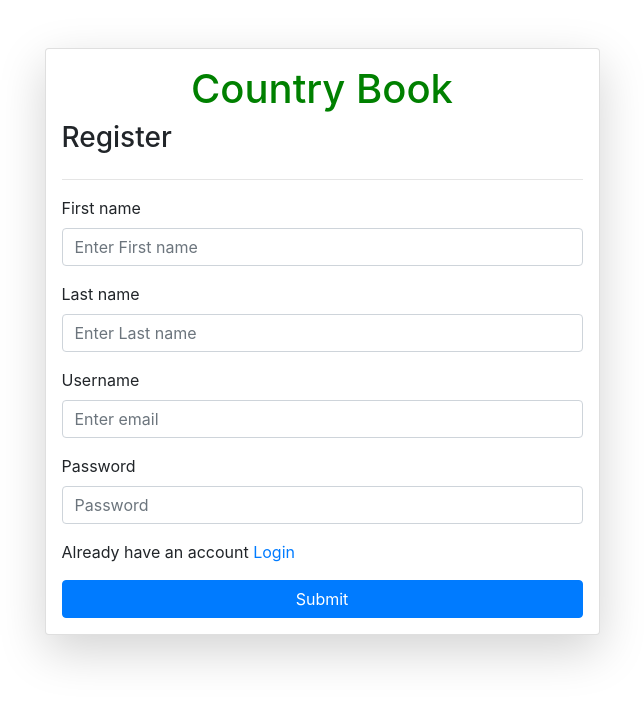
After one commit to mdashik313/country_book, a Django app: template country_finder/templates/registration/signup.html in a window 1280 px wide. The commit adds this page. Shown: the top 703 px of the page, without its empty margins (318-962 px from the left). Run offline with Django 5.2, Linux system fonts and the light colour scheme; the template is opened without the code that fills it, so the values that code supplies are empty; some libraries are stand-ins or nearby versions.

```diff
--- a/country_book/urls.py
+++ b/country_book/urls.py
@@ -1,26 +1,8 @@
-"""
-URL configuration for country_book project.
-
-The `urlpatterns` list routes URLs to views. For more information please see:
-    https://docs.djangoproject.com/en/5.1/topics/http/urls/
-Examples:
-Function views
-    1. Add an import:  from my_app import views
-    2. Add a URL to urlpatterns:  path('', views.home, name='home')
-Class-based views
-    1. Add an import:  from other_app.views import Home
-    2. Add a URL to urlpatterns:  path('', Home.as_view(), name='home')
-Including another URLconf
-    1. Import the include() function: from django.urls import include, path
-    2. Add a URL to urlpatterns:  path('blog/', include('blog.urls'))
-"""
 
 from django.contrib import admin
 from django.urls import path, include
-from country_finder.views import api_overview  # Import the api_overview view
 
 urlpatterns = [
     path('admin/', admin.site.urls),
-    path('', include('country_finder.urls')),
-    path('', api_overview),  # Make sure the root path points to the API overview
+    path("", include(("country_finder.urls", "country_finder"), "country_finder"))
 ]
--- a/country_finder/models.py
+++ b/country_finder/models.py
@@ -1,6 +1,5 @@
 from django.db import models
-
-# Create your models here.
+from django.contrib.auth.models import User
 
 class Language(models.Model):
     name = models.CharField(max_length=50)
--- /dev/null
+++ b/country_finder/templates/registration/signup.html
@@ -0,0 +1,65 @@
+<!DOCTYPE html>
+<html lang="en">
+<head>
+    <meta charset="UTF-8">
+    <meta name="viewport" content="width=device-width, initial-scale=1.0">
+    <link href="https://maxcdn.bootstrapcdn.com/bootstrap/4.5.2/css/bootstrap.min.css" rel="stylesheet">
+    <title>Registration Form</title>
+</head>
+<body>
+    <div class="container mt-5">
+        <!-- Registration form -->
+        <form autocomplete="off" class="col-6 mx-auto card p-3 shadow-lg" method="post" enctype="multipart/form-data">
+            {% csrf_token %}  <!-- CSRF token for security -->
+
+            <!-- Registration form heading -->
+            <h1 style="text-align: center;"><span style="color: green;">Country Book</span></h1>
+            <h3>Register</h3>
+            <hr>
+
+            <!-- Display error/success messages -->
+            {% if messages %}
+            <div class="alert alert-primary" role="alert">
+                {% for message in messages %}
+                {{ message }}
+                {% endfor %}
+            </div>
+            {% endif %}
+
+            <!-- First Name input field -->
+            <div class="form-group">
+                <label for="exampleInputEmail1">First name</label>
+                <input type="text" class="form-control" id="exampleInputEmail1" aria-describedby="emailHelp"
+                    placeholder="Enter First name" name="first_name" required>
+            </div>
+
+            <!-- Last Name input field -->
+            <div class="form-group">
+                <label for="exampleInputEmail1">Last name</label>
+                <input type="text" name="last_name" class="form-control" id="exampleInputEmail1"
+                    aria-describedby="emailHelp" placeholder="Enter Last name" required>
+            </div>
+
+            <!-- Username input field -->
+            <div class="form-group">
+                <label for="exampleInputEmail1">Username</label>
+                <input type="text" class="form-control" name="username" id="exampleInputEmail1"
+                    aria-describedby="emailHelp" placeholder="Enter email" required>
+            </div>
+
+            <!-- Password input field -->
+            <div class="form-group">
+                <label for="exampleInputPassword1">Password</label>
+                <input type="password" class="form-control" name="password" id="exampleInputPassword1"
+                    placeholder="Password" required>
+            </div>
+
+            <!-- Link to login page for users who already have an account -->
+            <p>Already have an account <a href="{% url "country_finder:login" %}">Login</a> </p>
+
+            <!-- Submit button -->
+            <button type="submit" class="btn btn-primary">Submit</button>
+        </form>
+    </div>
+</body>
+</html>
--- a/country_finder/urls.py
+++ b/country_finder/urls.py
@@ -1,7 +1,8 @@
 
 from django.urls import path, include
 from rest_framework.routers import DefaultRouter
-from country_finder.views import CountryViewSet, RegionViewSet, LanguageViewSet, country_html_view
+from country_finder.views import CountryViewSet, RegionViewSet, LanguageViewSet, country_html_view, signup_view, api_overview
+from django.contrib.auth.views import LoginView, LogoutView
 
 router = DefaultRouter()
 router.register(r'countries', CountryViewSet, basename='country')
@@ -10,5 +11,8 @@ router.register(r'languages', LanguageViewSet, basename='language')
 
 urlpatterns = [
     path('api/', include(router.urls)),
-    path('country-list/', country_html_view, name='country-html-view'),
+    path('', country_html_view, name='country-list'),
+    path("accounts/", include("django.contrib.auth.urls")),
+    path("signup/", signup_view, name="signup"),
+    path('api-overview', api_overview, name="api-overview"),
 ]
```
Also changed, not shown: country_book/settings.py (+26 -17 lines), country_finder/templates/country_template.html (renamed from templates/country_finder/country_template.html, +6 -3 lines), country_finder/templates/registration/login.html (added, +53 -0 lines), country_finder/views.py (+48 -4 lines).
